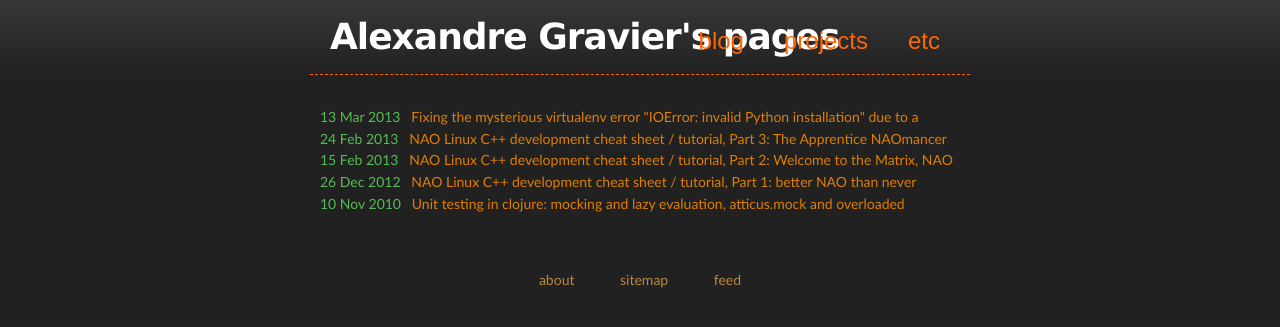
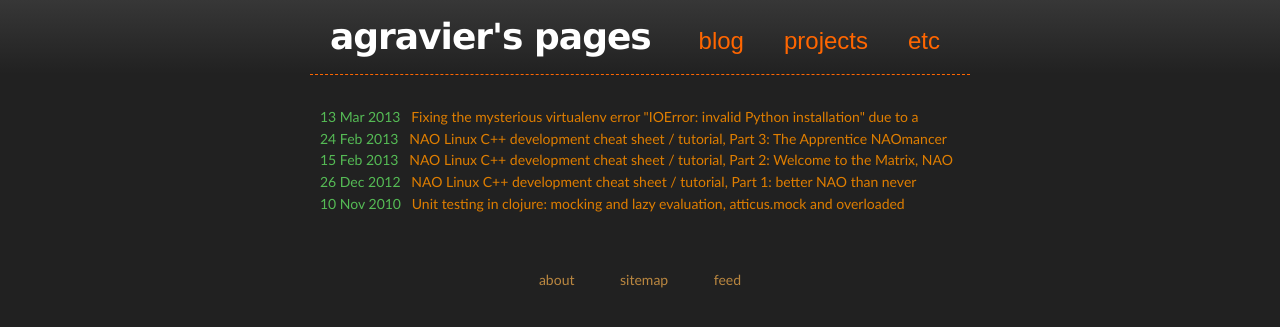
Before and after one commit to agravier/agravier.github.io, a Jekyll site: the page built from index.html, in a window 1280 px wide. Shown: the top 327 px of the page. Built offline with Jekyll 4.4.1, drawn with Linux system fonts in a browser that asks for light colours.

Commit message:
Update website title

```diff
--- a/_layouts/default.html
+++ b/_layouts/default.html
@@ -27,7 +27,7 @@
     <!-- HEADER -->
     <div id="header_wrap" class="outer">
       <header class="inner">
-        <h1 id="project_title"><a href="/">Alexandre Gravier's pages</a></h1><!--
+        <h1 id="project_title"><a href="/">agravier's pages</a></h1><!--
        --><nav id="header_menu"><!--
          --><ul><!--
          --><li><a href="{{ base.url }}/">blog</a></li><!--
```
